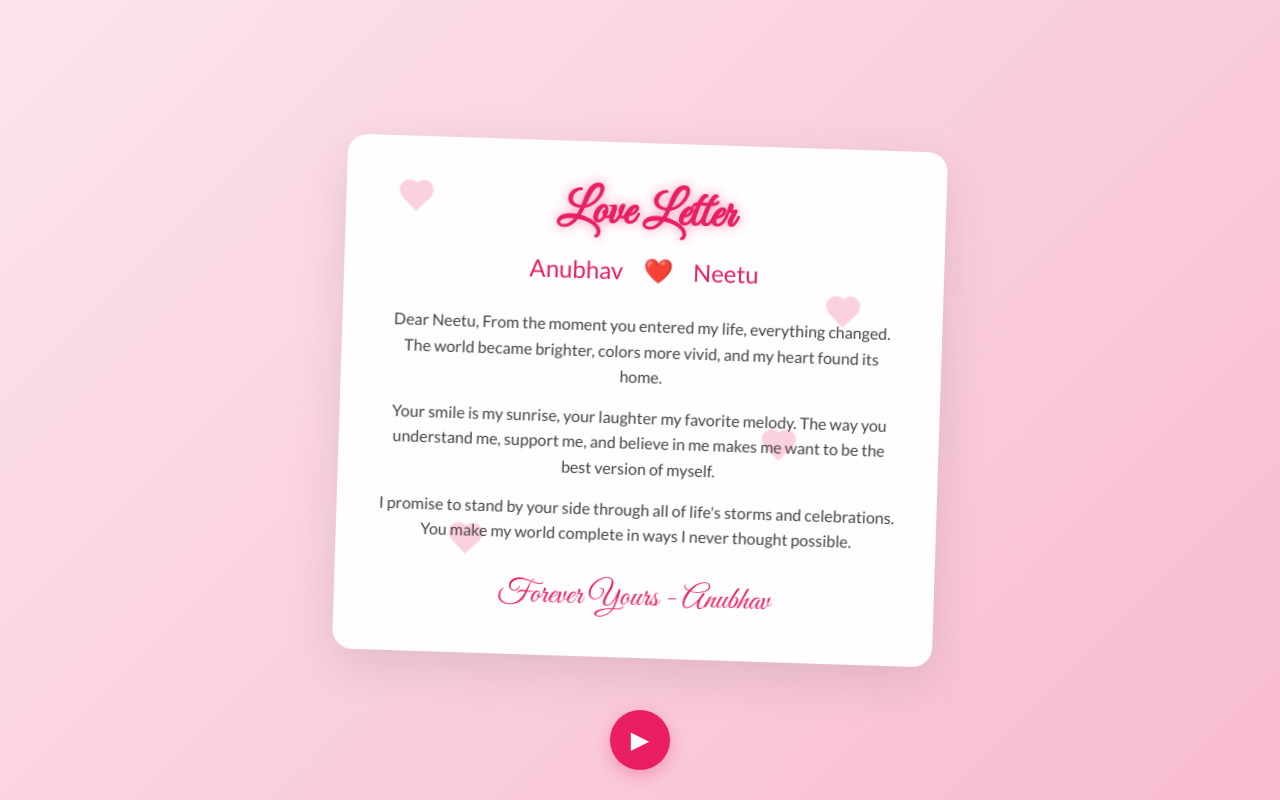
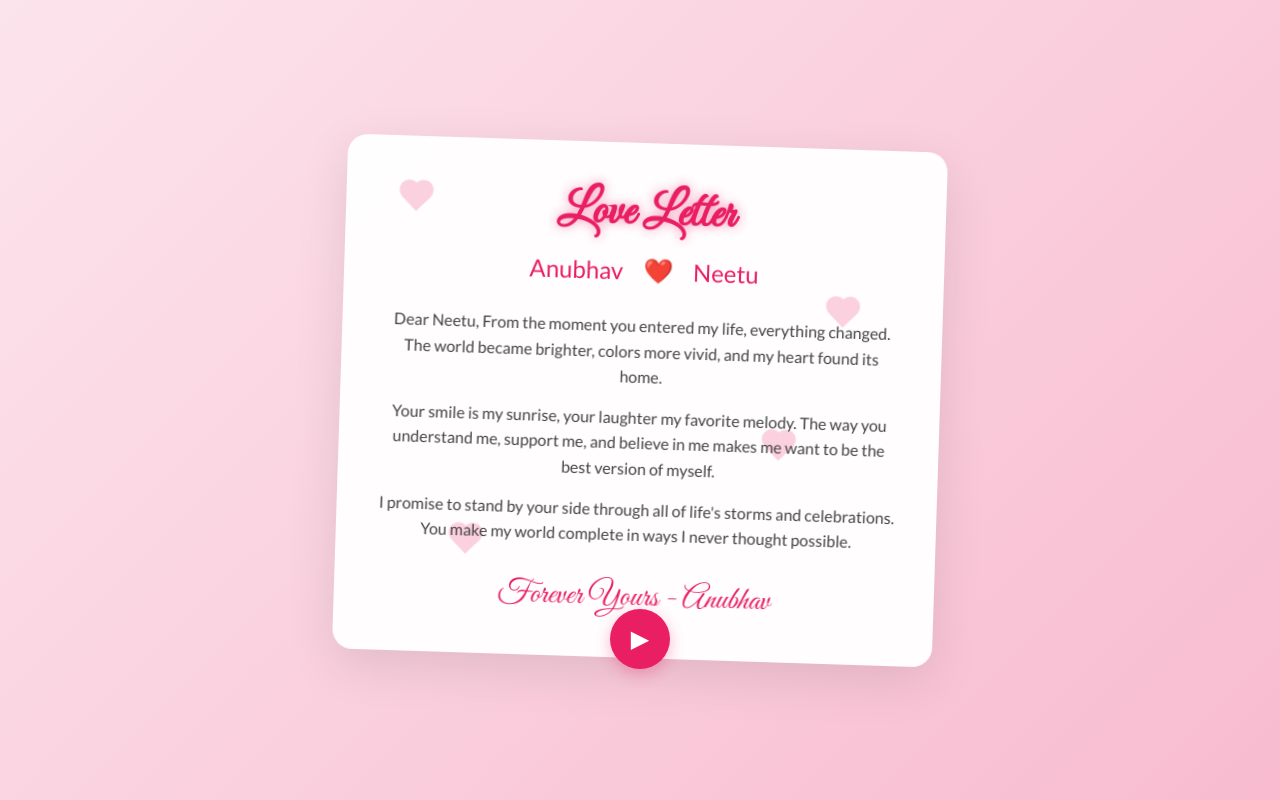
Before and after one commit to 13anubhav/love-letter, a plain HTML site: page index.html in a window 1280 px wide. Drawn offline with Linux system fonts and the light colour scheme.

Commit message:
Code modified , Fixed Music Button Css

```diff
--- a/style.css
+++ b/style.css
@@ -191,7 +191,7 @@ p {
 .music-button {
 position: fixed;
 left: 50%;
-bottom: 30px;
+bottom: 131px;
 transform: translateX(-50%);
 background: var(--primary-color);
 color: white;
```
